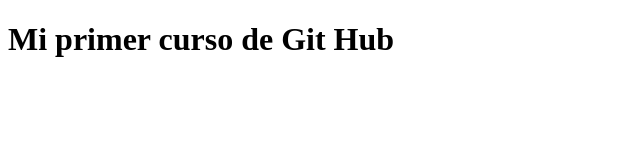
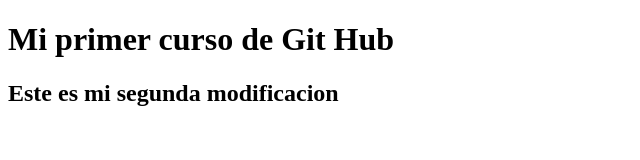
Before and after one commit to danvercraft/github_course, a plain HTML site: page index.html in a window 1280 px wide. Shown: the whole page, without its empty margins (0-640 px from the left). Drawn offline with Linux system fonts and the light colour scheme.

Commit message:
Cambio H2 Agregado

```diff
--- a/index.html
+++ b/index.html
@@ -7,5 +7,6 @@
 </head>
 <body>
     <h1>Mi primer curso de Git Hub</h1>
+    <h2>Este es mi segunda modificacion</h2>
 </body>
 </html>
```
